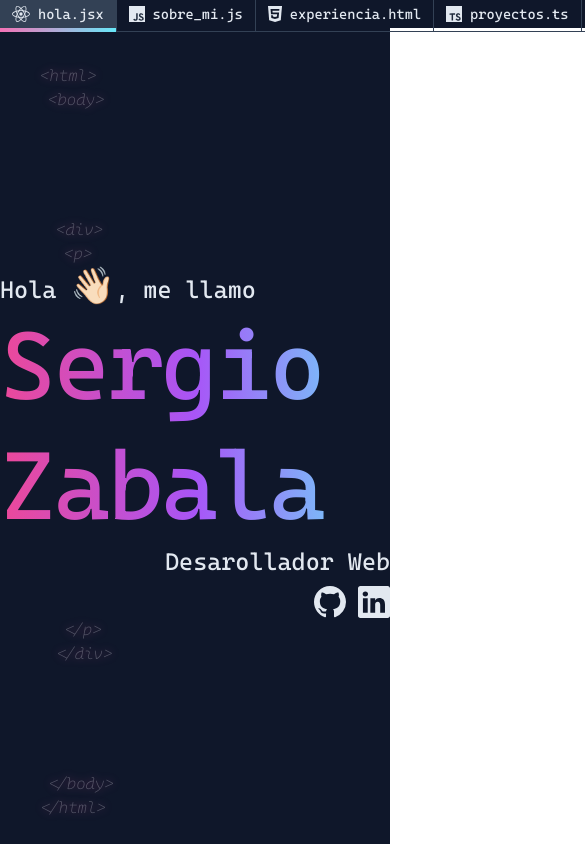
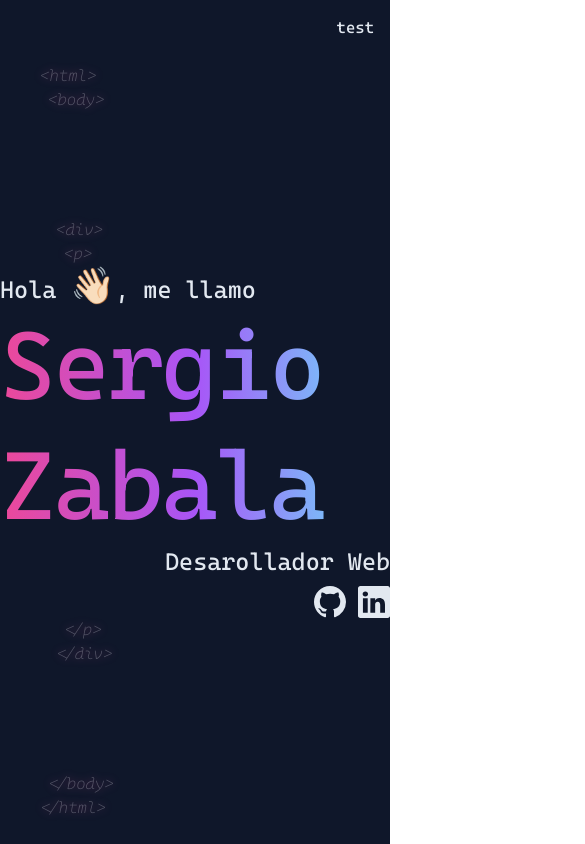
Before and after one commit to kyubiful/personal-landing, a React (Vite) app: page / in a window 390 px wide. Shown: the top 844 px of the page, 585 px wide, since content can reach past the window. Built offline with nearby package versions, Linux system fonts and the light colour scheme.

Commit message:
✨ feat: create mobile menu

```diff
--- a/src/App.jsx
+++ b/src/App.jsx
@@ -5,13 +5,27 @@ import { Experience } from './pages/Experience/index.jsx'
 import { Projects } from './pages/Projects/index.jsx'
 import { Contact } from './pages/Contact/index.jsx'
 import { Navbar } from './components/Navbar/index.jsx'
+import { NavbarMobile } from './components/NavbarMobile/index.jsx'
+import { useState } from 'react'
 
 function App () {
+  const [screenWidth, setScreenWidth] = useState(window.innerWidth)
+  const [menuMobileIsOpen, setMenuMobileIsOpen] = useState(false)
+
+  window.addEventListener('resize', () => {
+    setScreenWidth(window.innerWidth)
+  })
+
+  const toggleMenu = () => {
+    setMenuMobileIsOpen(!menuMobileIsOpen)
+  }
+
   return (
     <div className="App">
-      <div className="bg-slate-900 text-slate-200 w-screen h-auto font-cascadia">
+      <div className="bg-slate-900 text-slate-200 w-screen h-auto font-cascadia ">
         <header>
-          <Navbar className="absolute w-full"/>
+          { screenWidth < 1024 && <div onClick={() => toggleMenu()} className="fixed top-4 left-auto right-4"><button>test</button></div>}
+          { screenWidth > 1024 ? <Navbar className='absolute w-full h-10'/> : <NavbarMobile isActive={menuMobileIsOpen}/>}
         </header>
           <Routes>
             <Route path="/" element={<Home />} />
--- /dev/null
+++ b/src/components/NavbarMobile/index.jsx
@@ -0,0 +1,37 @@
+
+import { Tab } from '../Tab/index.jsx'
+import { ReactLogo } from '../Logos/ReactLogo.jsx'
+import { JavaScriptLogo } from '../Logos/JavaScriptLogo.jsx'
+import { HTMLLogo } from '../Logos/HTMLLogo.jsx'
+import { TypeScriptLogo } from '../Logos/TypeScriptLogo.jsx'
+import { CSSLogo } from '../Logos/CSSLogo.jsx'
+
+export const NavbarMobile = ({ isActive, ...props }) => {
+  return (
+    <nav {...props} className={'absolute h-full bg-slate-800 z-10 ' + (isActive === false ? 'hidden' : 'block')}>
+      <ul className="flex flex-col w-80 h-full">
+        <Tab to="/">
+          <ReactLogo className="fill-slate-200 h-4 w-auto mr-2"/>
+          hola.jsx
+        </Tab>
+        <Tab to="/about">
+          <JavaScriptLogo className="fill-slate-200 h-4 w-auto mr-2" background="fill-slate-800/100"/>
+          sobre_mi.js
+        </Tab>
+        <Tab to="/experience">
+          <HTMLLogo className="fill-slate-200 h-4 w-auto mr-2" background="fill-slate-900/100"/>
+          experiencia.html
+        </Tab>
+        <Tab to="/projects">
+          <TypeScriptLogo className="fill-slate-200 h-4 w-auto mr-2" background="fill-slate-800/100"/>
+          proyectos.ts
+        </Tab>
+        <Tab to="/contact">
+          <CSSLogo className="fill-slate-200 h-4 w-auto mr-2" background="fill-slate-900/100"/>
+          contacto.css
+        </Tab>
+        <div className="shadow-[inset_0_-1px_0_#334155] w-full h-full"></div>
+      </ul>
+    </nav>
+  )
+}
--- a/src/components/Tab/index.jsx
+++ b/src/components/Tab/index.jsx
@@ -5,9 +5,9 @@ export const Tab = ({ to, children, ...props }) => {
   const match = useMatch({ path: resolved.pathname, end: true })
 
   return (
-    <li className={ match ? 'border-r border-slate-700 ' : 'border-r border-slate-700 shadow-[inset_0_-1px_0_#334155] hover:bg-slate-500 transition'}>
-      <div className={ match ? 'bg-gradient-to-r from-pink-400 to-cyan-300 pb-1' : 'bg-gradient-to-r from-pink-400 to-cyan-300'}>
-        <Link {...props} to={to} className={ match ? 'focus:outline-none text-sm bg-slate-700 px-3 py-1 flex justify-center items-center w-auto h-full' : 'focus:outline-none text-sm bg-slate-900 px-3 py-1 flex justify-center items-center h-full w-full hover:bg-slate-500 transition'}>
+    <li className={ match ? 'border-r border-slate-700 h-auto' : 'border-r border-slate-700 shadow-[inset_0_-1px_0_#334155] h-auto hover:bg-slate-500 transition'}>
+      <div className={ match ? 'bg-gradient-to-r from-pink-400 to-cyan-300 pb-1 h-10' : 'bg-gradient-to-r from-pink-400 to-cyan-300 h-9'}>
+        <Link {...props} to={to} className={ match ? 'focus:outline-none text-sm bg-slate-700 px-3 py-1 flex lg:justify-center justify-start items-center w-auto h-full' : 'focus:outline-none text-sm bg-slate-900 px-3 py-1 flex lg:justify-center justify-start items-center h-full w-full hover:bg-slate-500 transition'}>
           {children}
         </Link>
       </div>
```
